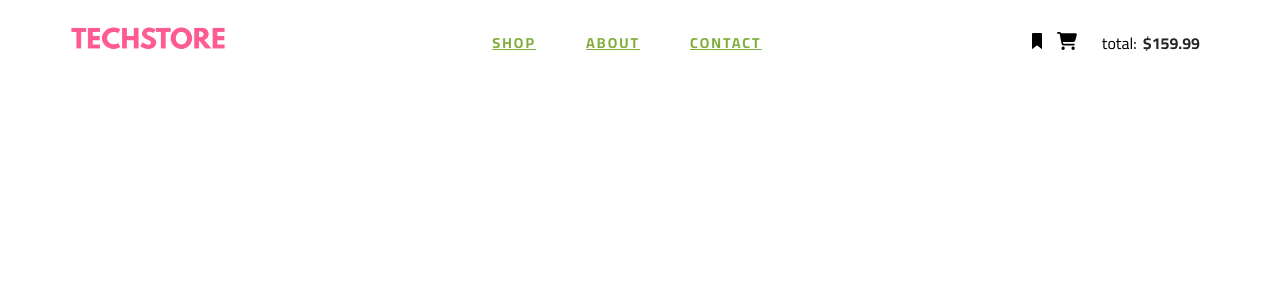
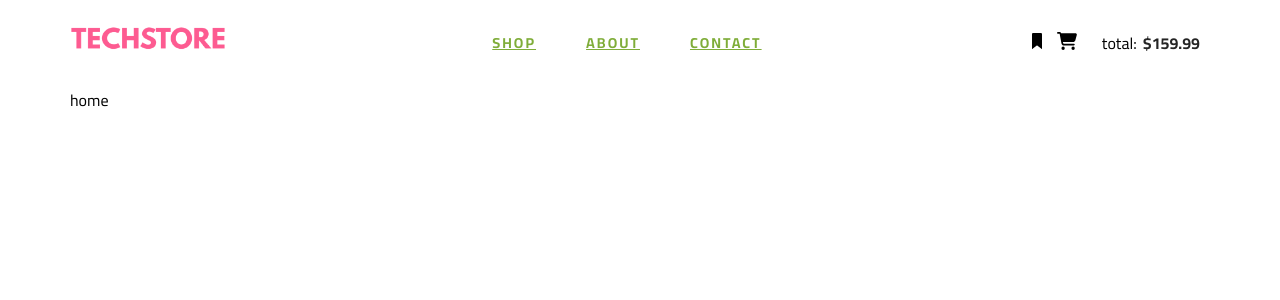
Before and after one commit to ThomasMumladze/techstore_front, a React (Vite) app: page / in a window 1280 px wide. Shown: the top 300 px of the page. Built offline with nearby package versions, Linux system fonts and the light colour scheme.

Commit message:
configured routes and pages for navigation

```diff
--- a/src/App.tsx
+++ b/src/App.tsx
@@ -1,10 +1,18 @@
 import React from "react";
 import { Outlet } from "react-router";
+import Header from "./layouts/Header";
+import Footer from "./layouts/Footer";
 
 function App() {
     return (
         <React.Fragment>
-            <Outlet />
+            <Header />
+
+            <main style={{ height: "100vh" }}>
+                <Outlet />
+            </main>
+
+            <Footer />
         </React.Fragment>
     );
 }
--- a/src/components/Navigation.tsx
+++ b/src/components/Navigation.tsx
@@ -1,21 +1,23 @@
+import { Link } from "react-router";
+
 const Navigation = () => {
     return (
         <nav className="navigation">
             <ul className="navigation_list">
                 <li className="navigation_list__list-item">
-                    <a className="active" href="">
+                    <Link className="active" to="/shop">
                         shop
-                    </a>
+                    </Link>
                 </li>
                 <li className="navigation_list__list-item">
-                    <a className="active" href="">
+                    <Link className="active" to="/about">
                         about
-                    </a>
+                    </Link>
                 </li>
                 <li className="navigation_list__list-item">
-                    <a className="active" href="">
+                    <Link className="active" to="/contact">
                         contact
-                    </a>
+                    </Link>
                 </li>
             </ul>
         </nav>
--- /dev/null
+++ b/src/pages/About.tsx
@@ -0,0 +1,7 @@
+import React from "react";
+
+const About = () => {
+    return <div>about</div>;
+};
+
+export default About;
--- /dev/null
+++ b/src/pages/Contact.tsx
@@ -0,0 +1,7 @@
+import React from "react";
+
+const Contact = () => {
+    return <div>contact</div>;
+};
+
+export default Contact;
--- a/src/pages/Home.tsx
+++ b/src/pages/Home.tsx
@@ -1,14 +1,7 @@
 import React from "react";
-import Header from "../layouts/Header";
 
 const Home = () => {
-    return (
-        <React.Fragment>
-            <Header />
-
-            <main style={{ height: "100vh" }}></main>
-        </React.Fragment>
-    );
+    return <React.Fragment>home</React.Fragment>;
 };
 
 export default Home;
--- /dev/null
+++ b/src/pages/Shop.tsx
@@ -0,0 +1,7 @@
+import React from "react";
+
+const Shop = () => {
+    return <div>shop</div>;
+};
+
+export default Shop;
--- a/src/routes.ts
+++ b/src/routes.ts
@@ -1,7 +1,22 @@
 import { createBrowserRouter } from "react-router";
+
 import App from "./App";
 import Home from "./pages/Home";
+import Shop from "./pages/Shop";
+import About from "./pages/About";
+import Contact from "./pages/Contact";
 
-const route = createBrowserRouter([{ path: "/", Component: App, children: [{ index: true, Component: Home }] }]);
+const route = createBrowserRouter([
+    {
+        path: "/",
+        Component: App,
+        children: [
+            { index: true, Component: Home },
+            { path: "/shop", Component: Shop },
+            { path: "/about", Component: About },
+            { path: "/contact", Component: Contact },
+        ],
+    },
+]);
 
 export default route;
```
